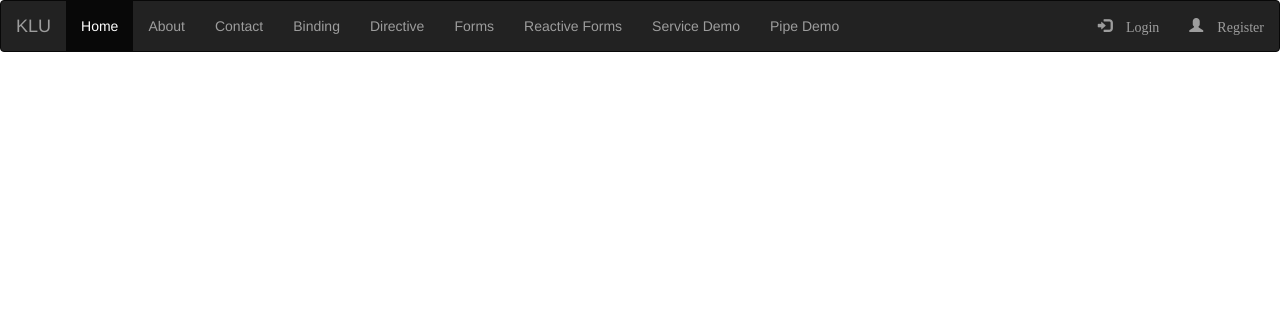
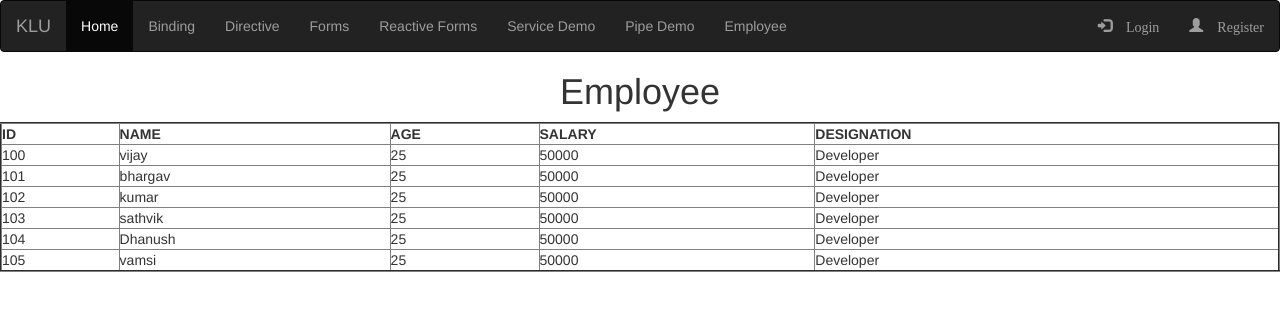
Before and after one commit to sathvik-pothuneedi/Angular, an Angular app: page /emp in a window 1280 px wide. Before the commit this address led to /. Shown: the top 310 px of the page. Built offline with nearby package versions, Linux system fonts and the light colour scheme.

Commit message:
employee

```diff
--- a/src/app/app-routing.module.ts
+++ b/src/app/app-routing.module.ts
@@ -9,6 +9,7 @@ import { FormsComponent } from './forms/forms.component';
 import { ReactiveformComponent } from './reactiveform/reactiveform.component';
 import { ServicedemoComponent } from './servicedemo/servicedemo.component';
 import { PipedemoComponent } from './pipedemo/pipedemo.component';
+import { EmployeeComponent } from './employee/employee.component';
 
 const routes: Routes = [
 
@@ -52,6 +53,10 @@ component : DirectiveComponent
 {
   path : "pipe",
   component : PipedemoComponent
+},
+{
+  path:'emp',
+  component : EmployeeComponent
 }
 ];
 
--- a/src/app/app.component.html
+++ b/src/app/app.component.html
@@ -5,14 +5,13 @@
     </div>
     <ul class="nav navbar-nav">
       <li class="active"><a routerLink="home">Home</a></li>
-      <li><a href="#">About </a></li>
-      <li><a href="#">Contact</a></li>
       <li><a  routerLink="binding">Binding</a></li>
       <li><a  routerLink="directive">Directive</a></li>
       <li><a  routerLink="forms">Forms</a></li>
       <li><a  routerLink="rforms">Reactive Forms</a></li>
       <li><a  routerLink="service">Service Demo</a></li>
       <li><a  routerLink="pipe">Pipe Demo</a></li>
+      <li><a  routerLink="emp">Employee</a></li>
 
     </ul>
     <ul class="nav navbar-nav navbar-right">
--- a/src/app/app.module.ts
+++ b/src/app/app.module.ts
@@ -17,6 +17,7 @@ import { PipedemoComponent } from './pipedemo/pipedemo.component';
 import { A1Component } from './a1/a1.component';
 import { A2Component } from './a2/a2.component';
 import { A3Component } from './a3/a3.component';
+import { EmployeeComponent } from './employee/employee.component';
 
 @NgModule({
   declarations: [
@@ -34,6 +35,7 @@ import { A3Component } from './a3/a3.component';
     A1Component,
     A2Component,
     A3Component,
+    EmployeeComponent,
 
   ],
   imports: [
--- a/src/app/commondb.service.ts
+++ b/src/app/commondb.service.ts
@@ -7,7 +7,7 @@ export class CommondbService {
 
   constructor() { }
 commondbLogic(){
-  console.log("Hi 100 lines of code with service file")
+  alert("Hi 100 lines of code with service file")
 }
 
 }
--- /dev/null
+++ b/src/app/employee/employee.component.html
@@ -0,0 +1,19 @@
+<div style="text-align: center;">
+<h1>Employee</h1>
+</div>
+<table class="table" border="2">
+    <tr>
+        <th>ID</th>
+        <th>NAME</th>
+        <th>AGE</th>
+        <th>SALARY</th>
+        <th>DESIGNATION</th>
+    </tr>
+    <tr *ngFor="let emp of myemp">
+        <td>{{emp.id}}</td>
+        <td>{{emp.name}}</td>
+        <td>{{emp.age}}</td>
+        <td>{{emp.salary}}</td>
+        <td>{{emp.desg}}</td>
+    </tr>
+</table>
--- /dev/null
+++ b/src/app/employee/employee.component.ts
@@ -0,0 +1,23 @@
+import { Component, OnInit } from '@angular/core';
+import { EmpservService } from '../empserv.service';
+
+@Component({
+  selector: 'app-employee',
+  templateUrl: './employee.component.html',
+  styleUrls: ['./employee.component.css']
+})
+export class EmployeeComponent implements OnInit{
+  constructor(private emp: EmpservService){
+
+  }
+  myemp:any=[]
+  ngOnInit(): void {
+    console.log(this.emp.emp);
+    this.myemp=this.emp.emp;
+  }
+
+
+
+
+
+}
--- /dev/null
+++ b/src/app/empserv.service.ts
@@ -0,0 +1,54 @@
+import { Injectable } from '@angular/core';
+
+@Injectable({
+  providedIn: 'root'
+})
+export class EmpservService {
+
+  constructor() { }
+emp=[
+  {
+    "id":100,
+    "name":"vijay",
+    "age":25,
+    "salary":50000,
+    "desg":"Developer"
+  },
+  {
+    "id":101,
+    "name":"bhargav",
+    "age":25,
+    "salary":50000,
+    "desg":"Developer"
+  },
+  {
+    "id":102,
+    "name":"kumar",
+    "age":25,
+    "salary":50000,
+    "desg":"Developer"
+  },
+  {
+    "id":103,
+    "name":"sathvik",
+    "age":25,
+    "salary":50000,
+    "desg":"Developer"
+  },
+  {
+    "id":104,
+    "name":"Dhanush",
+    "age":25,
+    "salary":50000,
+    "desg":"Developer"
+  },
+  {
+    "id":105,
+    "name":"vamsi",
+    "age":25,
+    "salary":50000,
+    "desg":"Developer"
+  },
+]
+
+}
```
Also changed, not shown: src/app/employee/employee.component.css (added), 2 other files (tests, documents, lock files or other folders).
